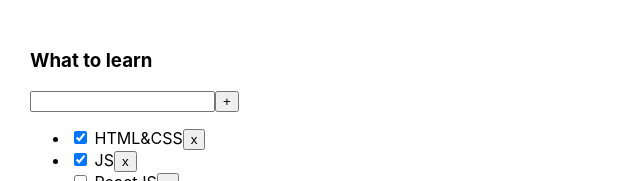
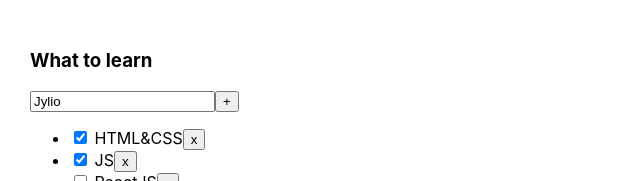
Before and after one commit to ZubkovAC/02, a React (Create React App) app: page / in a window 1280 px wide. Shown: the top 181 px of the page, without its empty margins (0-640 px from the left). Built offline with nearby package versions, Linux system fonts and the light colour scheme.

Commit message:
TodoList-03

```diff
--- a/package.json
+++ b/package.json
@@ -10,10 +10,13 @@
     "@types/node": "^12.0.0",
     "@types/react": "^16.9.0",
     "@types/react-dom": "^16.9.0",
+    "@types/uuid": "^8.3.0",
     "react": "^16.13.1",
     "react-dom": "^16.13.1",
     "react-scripts": "3.4.1",
-    "typescript": "~3.7.2"
+    "react-uuid": "^1.0.2",
+    "typescript": "~3.7.2",
+    "uuid": "^8.3.2"
   },
   "scripts": {
     "start": "react-scripts start",
--- a/src/App.tsx
+++ b/src/App.tsx
@@ -1,9 +1,11 @@
 import React, {useState} from 'react';
 import './App.css';
 import {Todolist} from './Todolist';
+import { v1 } from 'uuid';
+
 
 export  type TaskType = {
-    id: number
+    id: string
     title: string
     isDone: boolean
 }
@@ -11,12 +13,12 @@ export  type TaskType = {
 const App = () => {
 
     const tasks1 = [
-        {id: 1, title: "HTML&CSS", isDone: true},
-        {id: 2, title: "JS", isDone: true},
-        {id: 3, title: "ReactJS", isDone: false},
-        {id: 4, title: "Hello world", isDone: true},
-        {id: 5, title: "I am Happy", isDone: false},
-        {id: 6, title: "Yo", isDone: false}
+        {id: v1(), title: "HTML&CSS", isDone: true},
+        {id: v1(), title: "JS", isDone: true},
+        {id: v1(), title: "ReactJS", isDone: false},
+        {id: v1(), title: "Hello world", isDone: true},
+        {id: v1(), title: "I am Happy", isDone: false},
+        {id: v1(), title: "Yo", isDone: false}
     ]
 
     const [tasks, setTask] = useState<TaskType[]>(tasks1)
@@ -36,10 +38,14 @@ const App = () => {
         }
     }
 
-    const removeTask = (id: number) => {
+    const addTasks =(newTitle:string)=>{
+        let newTasks = {id:v1(), title:newTitle, isDone:false}
+        setTask([newTasks,...tasks])
+    }
+
+    const removeTask = (id: string) => {
         setTask(tasks.filter(t => t.id !== id))
     }
-
 
     return (
         <div className="App">
@@ -48,6 +54,7 @@ const App = () => {
                 tasks={FilterTasks(tasks)}
                 removeTask={removeTask}
                 setFilter={setFilter}
+                addTasks={addTasks}
             />
         </div>
     );
--- a/src/Todolist.tsx
+++ b/src/Todolist.tsx
@@ -1,20 +1,46 @@
-import React from 'react';
+import React, {ChangeEvent,KeyboardEvent, useState} from 'react';
 import {TaskType} from "./App";
 
 
 type PropsType = {
     title: string
-    tasks: Array<TaskType>
-    removeTask: (id: number) => void
+    tasks: TaskType[]
+    removeTask: (id: string) => void
     setFilter: (filter: "all" | "completed" | "active") => void
+    addTasks:(newTitle:string)=>void
 }
 
-export const Todolist =  ({title, tasks, removeTask, setFilter}: PropsType) => {
+export const Todolist =  ({title, tasks, removeTask, setFilter,addTasks}: PropsType) => {
+
+    const [addTitle, setAddTitle] = useState('Jylio')
+    const inputOnChange = (e: ChangeEvent<HTMLInputElement>) => {
+        setAddTitle(e.currentTarget.value)
+    }
+    const inputOnKeyPress = (e: KeyboardEvent<HTMLInputElement>) => {
+        if (e.key === "Enter")
+            addTasks(addTitle)
+    }
+    const buttonOnClick = () => {
+        addTasks(addTitle)
+    }
+
+    const buttonOnClickFilterAll = () => setFilter('all')
+    const buttonOnClickFilterActive = () => setFilter('active')
+    const buttonOnClickFilterCompleted = () => setFilter('completed')
+
+
     return <div>
         <h3>{title}</h3>
         <div>
-            <input/>
-            <button>+</button>
+            <input
+                value={addTitle}
+                onChange={inputOnChange}
+                onKeyPress={inputOnKeyPress}
+            />
+            <button
+                onClick={buttonOnClick}
+            >+
+            </button>
         </div>
         <ul>
             {
@@ -28,9 +54,9 @@ export const Todolist =  ({title, tasks, removeTask, setFilter}: PropsType) => {
 
         </ul>
         <div>
-            <button onClick={() => setFilter('all')}>All</button>
-            <button onClick={() => setFilter('active')}>Active</button>
-            <button onClick={() => setFilter('completed')}>Completed</button>
+            <button onClick={buttonOnClickFilterAll}>All</button>
+            <button onClick={buttonOnClickFilterActive}>Active</button>
+            <button onClick={buttonOnClickFilterCompleted}>Completed</button>
         </div>
     </div>
 }
```
Also changed, not shown: 1 other file (tests, documents, lock files or other folders).
